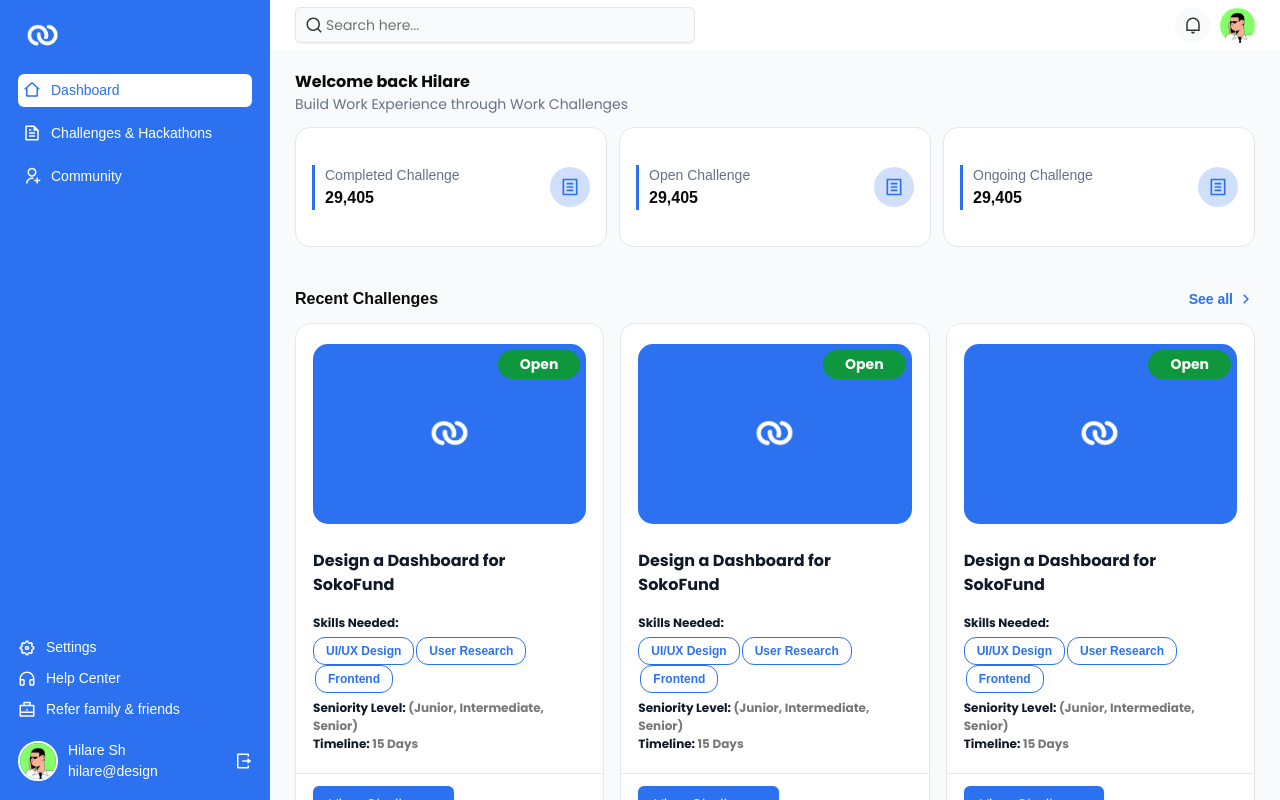
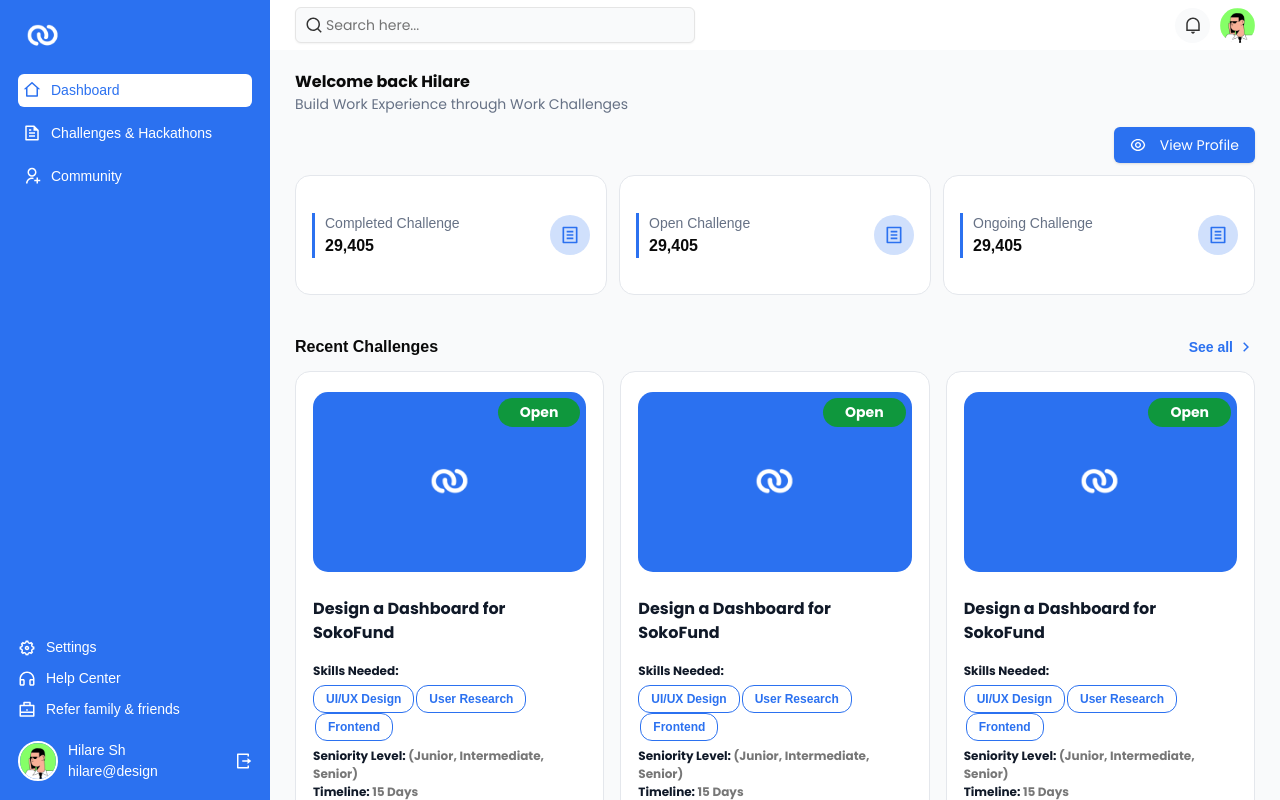
Before and after one commit to KWIZERA-CALEB/project, a Next.js app in the folder frontend/: page /dashboard in a window 1280 px wide. Shown: the top 800 px of the page. Built offline with nearby package versions, Linux system fonts and the light colour scheme.

Commit message:
final touch on talent dashboard

```diff
--- a/frontend/src/app/(dashboards)/dashboard/page.tsx
+++ b/frontend/src/app/(dashboards)/dashboard/page.tsx
@@ -3,6 +3,7 @@ import AdminNavbar from '@/components/custom/admin/AdminNavbar'
 import Link from 'next/link'
 import ChallengeCard from '@/components/custom/admin/ChallengeCard'
 import MobileSidebar from '@/components/custom/admin/MobileSidebar'
+import { Button } from "@/components/ui/button"
 
 
 
@@ -164,6 +165,17 @@ export default function AdminDashboard () {
                             </div>
                         </>
                         :
+                        <>
+                            <div className='mt-[12px] flex justify-end'>
+                                <Button className='bg-umuravaBlueColor flex flex-row space-x-[6px] items-center text-white hover:bg-umuravaBlueColor/[90%]'>
+                                    <svg xmlns="http://www.w3.org/2000/svg" viewBox="0 0 24 24" height='20' width='20' fill="#fff">
+                                        <path d="M12.0003 3C17.3924 3 21.8784 6.87976 22.8189 12C21.8784 17.1202 17.3924 21 12.0003 21C6.60812 21 2.12215 17.1202 1.18164 12C2.12215 6.87976 6.60812 3 12.0003 3ZM12.0003 19C16.2359 19 19.8603 16.052 20.7777 12C19.8603 7.94803 16.2359 5 12.0003 5C7.7646 5 4.14022 7.94803 3.22278 12C4.14022 16.052 7.7646 19 12.0003 19ZM12.0003 16.5C9.51498 16.5 7.50026 14.4853 7.50026 12C7.50026 9.51472 9.51498 7.5 12.0003 7.5C14.4855 7.5 16.5003 9.51472 16.5003 12C16.5003 14.4853 14.4855 16.5 12.0003 16.5ZM12.0003 14.5C13.381 14.5 14.5003 13.3807 14.5003 12C14.5003 10.6193 13.381 9.5 12.0003 9.5C10.6196 9.5 9.50026 10.6193 9.50026 12C9.50026 13.3807 10.6196 14.5 12.0003 14.5Z"></path>
+                                    </svg>
+                                    <p>
+                                    View Profile
+                                    </p>
+                                </Button>
+                            </div>
                             <div className='md:mt-[12px] mt-[6px] w-full flex flex-col space-y-[6px] md:space-y-[0px] md:flex-row justify-between items-center md:space-x-[12px]'>
                                 <div className='bg-white h-[120px] rounded-[15px] w-full md:w-[50%] flex items-center border-solid border-[1px] border-[#E4E7EC] p-[16px]'>
                                     <div className='flex flex-row justify-between w-full items-center'>
@@ -211,6 +223,7 @@ export default function AdminDashboard () {
                                     </div>
                                 </div>
                             </div>
+                        </>
                         }
                         {/* statistics */}
                         <div className='mt-[40px]'>
```
